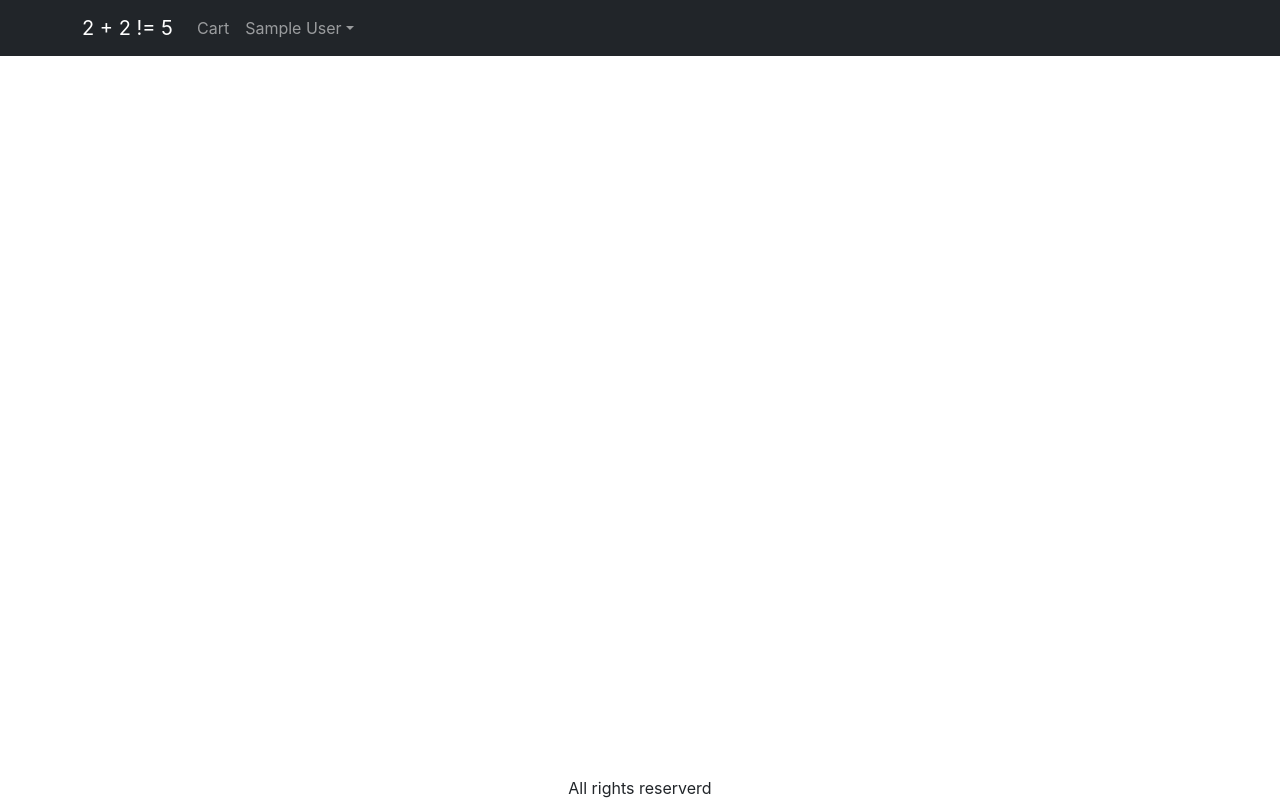
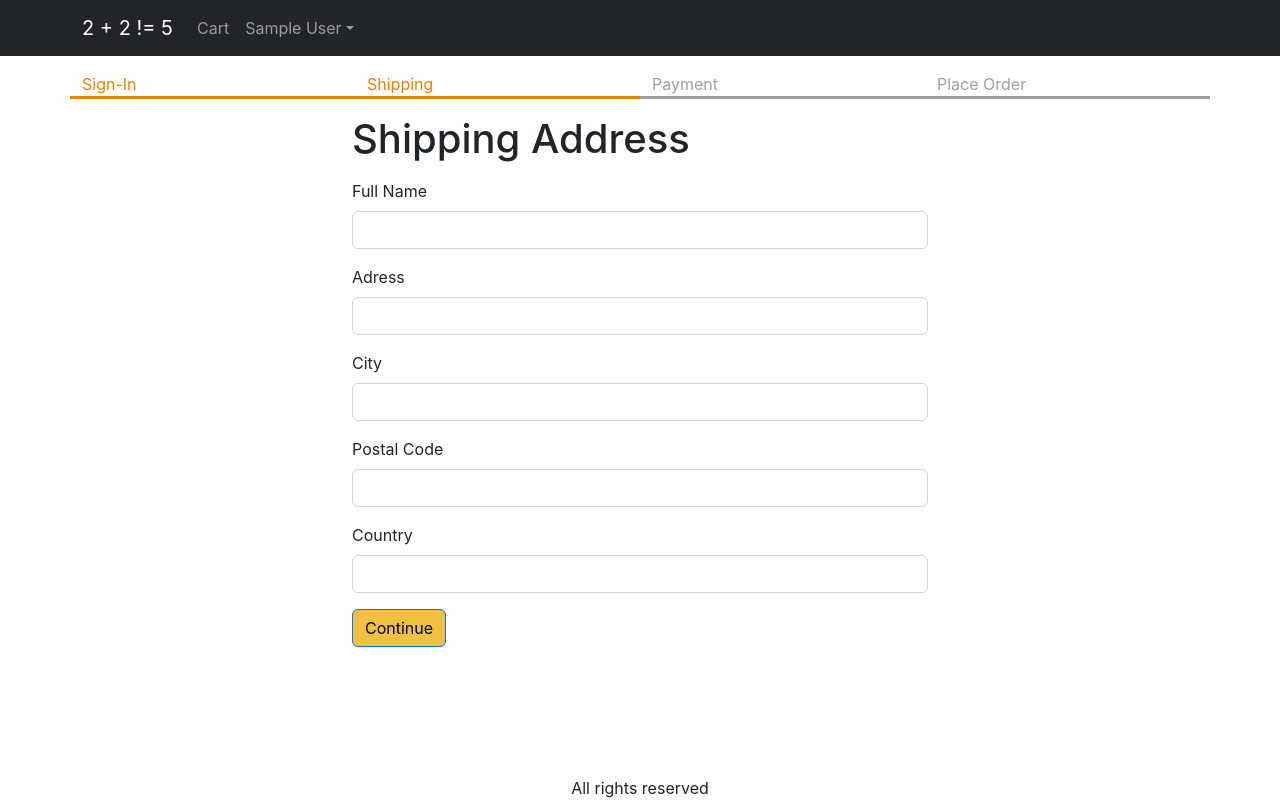
Before and after one commit to ariefsaferman/amazona, a React (Create React App) app in the folder frontend/: page /shipping in a window 1280 px wide. Built offline with nearby package versions, Linux system fonts and the light colour scheme; sample sign-in values are in the browser's storage.

Commit message:
feat: create shipping screen

```diff
--- a/frontend/src/App.js
+++ b/frontend/src/App.js
@@ -14,6 +14,7 @@ import { LinkContainer } from "react-router-bootstrap";
 import { Store } from "./Store";
 import CartScreen from "./screens/CartScreen";
 import SigninScreen from "./screens/SigninScreen";
+import ShippingAddressScreen from "./screens/ShippingAddressScreen";
 
 function App() {
   const { state, dispatch: ctxDispatch } = useContext(Store);
@@ -22,6 +23,7 @@ function App() {
   const signOutHandler = () => {
     ctxDispatch({ type: "USER_SIGNOUT" });
     localStorage.removeItem("userInfo");
+    localStorage.removeItem("shippingAddress");
   };
   return (
     <Router>
@@ -75,11 +77,12 @@ function App() {
               <Route path="/product/:slug" element={<ProductScreen />} />
               <Route path="/cart" element={<CartScreen />} />
               <Route path="/signin" element={<SigninScreen />} />
+              <Route path="/shipping" element={<ShippingAddressScreen />} />
             </Routes>
           </Container>
         </main>
         <footer>
-          <div className="text-center"> All rights reserverd</div>
+          <div className="text-center"> All rights reserved</div>
         </footer>
       </div>
     </Router>
--- a/frontend/src/Store.js
+++ b/frontend/src/Store.js
@@ -8,6 +8,9 @@ const initialState = {
     ? JSON.parse(localStorage.getItem("userInfo"))
     : null,
   cart: {
+    shippingAddress: localStorage.getItem("shippingAddress")
+      ? JSON.parse(localStorage.getItem("shippingAddress"))
+      : {},
     cartItems: localStorage.getItem("cartItems")
       ? JSON.parse(localStorage.getItem("cartItems"))
       : [],
@@ -40,7 +43,23 @@ function reducer(state, action) {
       return { ...state, userInfo: action.payload };
 
     case "USER_SIGNOUT":
-      return { ...state, userInfo: null };
+      return {
+        ...state,
+        userInfo: null,
+        cart: {
+          cartItems: [],
+          shippingAddress: {},
+        },
+      };
+
+    case "SAVE_SHIPPING_ADDRESS":
+      return {
+        ...state,
+        cart: {
+          ...state.cart,
+          shippingAddress: action.payload,
+        },
+      };
 
     default:
       return state;
--- /dev/null
+++ b/frontend/src/components/CheckoutSteps.js
@@ -0,0 +1,14 @@
+import React from "react";
+import Col from "../../node_modules/react-bootstrap/esm/Col";
+import Row from "../../node_modules/react-bootstrap/esm/Row";
+
+export default function CheckoutSteps(props) {
+  return (
+    <Row className="checkout-steps">
+      <Col className={props.step1 ? "active" : ""}>Sign-In</Col>
+      <Col className={props.step2 ? "active" : ""}>Shipping</Col>
+      <Col className={props.step3 ? "active" : ""}>Payment</Col>
+      <Col className={props.step4 ? "active" : ""}>Place Order</Col>
+    </Row>
+  );
+}
--- a/frontend/src/components/Product.js
+++ b/frontend/src/components/Product.js
@@ -1,5 +1,5 @@
 // @ts-nocheck
-import { Link, useNavigate } from "react-router-dom";
+import { Link } from "react-router-dom";
 import React, { useContext } from "react";
 import Card from "react-bootstrap/Card";
 import Button from "react-bootstrap/Button";
--- a/frontend/src/index.css
+++ b/frontend/src/index.css
@@ -56,3 +56,13 @@ main {
 .small-container {
   max-width: 600px;
 }
+
+.checkout-steps > div {
+  border-bottom: 0.2rem solid #a0a0a0;
+  color: #a0a0a0;
+}
+
+.checkout-steps > div.active {
+  border-bottom: 0.2rem solid #f08000;
+  color: #f08000;
+}
--- /dev/null
+++ b/frontend/src/screens/ShippingAddressScreen.js
@@ -0,0 +1,102 @@
+// @ts-nocheck
+import React, { useContext, useEffect, useState } from "react";
+import { Helmet } from "react-helmet-async";
+import Form from "react-bootstrap/Form";
+import Button from "react-bootstrap/Button";
+import { useNavigate } from "../../node_modules/react-router-dom/dist/index";
+import { Store } from "../Store";
+import CheckoutSteps from "../components/CheckoutSteps";
+
+export default function ShippingAddressScreen() {
+  const navigate = useNavigate();
+  const { state, dispatch: ctxDispatch } = useContext(Store);
+  const {
+    userInfo,
+    cart: { shippingAddress },
+  } = state;
+  const [fullName, setFullName] = useState(shippingAddress.fullName || "");
+  const [address, setAddress] = useState(shippingAddress.address || "");
+  const [city, setCity] = useState(shippingAddress.city || "");
+  const [postalCode, setPostalCode] = useState(
+    shippingAddress.postalCode || ""
+  );
+  useEffect(() => {
+    if (!userInfo) {
+      navigate("/signin?redirect=/shipping");
+    }
+  }, [userInfo, navigate]);
+  const [country, setCountry] = useState(shippingAddress.country || "");
+
+  const submitHandler = (e) => {
+    e.preventDefault();
+    ctxDispatch({
+      type: "SAVE_SHIPPING_ADDRESS",
+      payload: {
+        fullName,
+        address,
+        city,
+        postalCode,
+        country,
+      },
+    });
+    navigate("/payment");
+  };
+  return (
+    <div>
+      <Helmet>
+        <title>ShippingAddressScreen</title>
+      </Helmet>
+      <CheckoutSteps step1 step2></CheckoutSteps>
+      <div className="container small-container">
+        <h1 className="my-3">Shipping Address</h1>
+        <Form onSubmit={submitHandler}>
+          <Form.Group className="mb-3" controlId="fullName">
+            <Form.Label>Full Name</Form.Label>
+            <Form.Control
+              value={fullName}
+              onChange={(e) => setFullName(e.target.value)}
+              required
+            />
+          </Form.Group>
+          <Form.Group className="mb-3" controlId="address">
+            <Form.Label>Adress</Form.Label>
+            <Form.Control
+              value={address}
+              onChange={(e) => setAddress(e.target.value)}
+              required
+            />
+          </Form.Group>
+          <Form.Group className="mb-3" controlId="city">
+            <Form.Label>City</Form.Label>
+            <Form.Control
+              value={city}
+              onChange={(e) => setCity(e.target.value)}
+              required
+            />
+          </Form.Group>
+          <Form.Group className="mb-3" controlId="postalCode">
+            <Form.Label>Postal Code</Form.Label>
+            <Form.Control
+              value={postalCode}
+              onChange={(e) => setPostalCode(e.target.value)}
+              required
+            />
+          </Form.Group>
+          <Form.Group className="mb-3" controlId="country">
+            <Form.Label>Country</Form.Label>
+            <Form.Control
+              value={country}
+              onChange={(e) => setCountry(e.target.value)}
+              required
+            />
+          </Form.Group>
+          <div className="mb-3">
+            <Button variant="primary" type="submit">
+              Continue
+            </Button>
+          </div>
+        </Form>
+      </div>
+    </div>
+  );
+}
```
